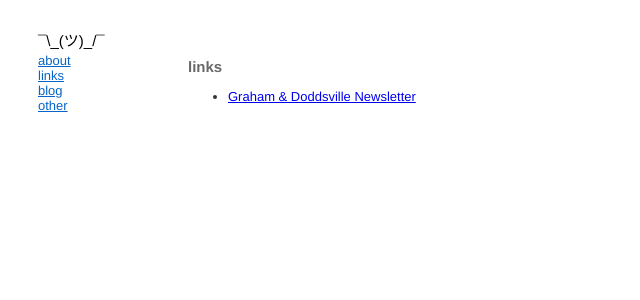
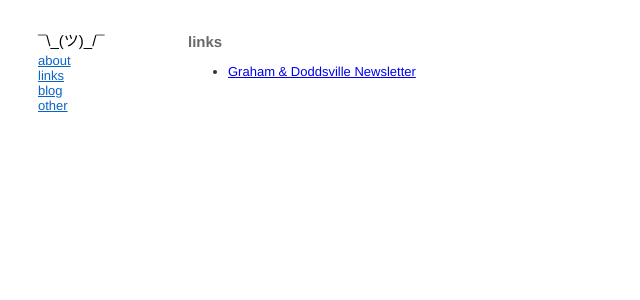
Before and after one commit to wbhoban/wbhoban.github.io, a Jekyll site: the page built from links.html, in a window 1280 px wide. Shown: the top 300 px of the page, without its empty margins (0-640 px from the left). Built offline with Jekyll 4.4.1, drawn with Linux system fonts in a browser that asks for light colours.

Commit message:
Update links.html

```diff
--- a/links.html
+++ b/links.html
@@ -2,11 +2,9 @@
 layout: default
 title: links
 ---
-<div id="content">
 <h1>{{ page.title }}</h1>
 <ul>
   <li>
     <a href="https://www8.gsb.columbia.edu/valueinvesting/resources/newsletters">Graham & Doddsville Newsletter</a>
   </li>
 </ul>
-</div>
```
